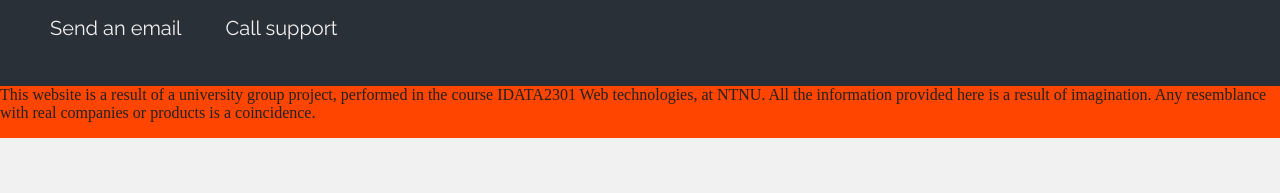
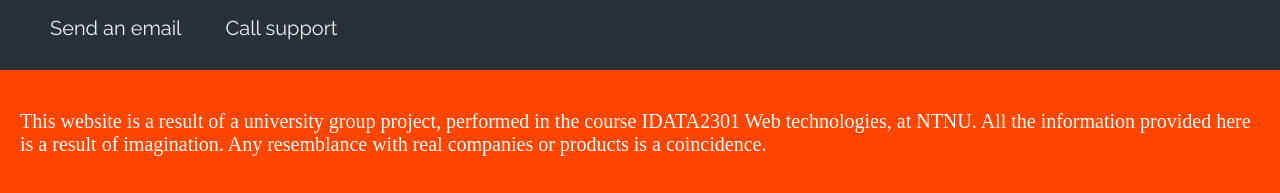
Before and after one commit to Nezerpz/IDATA2301-Project-2025, a React (Vite) app: page / in a window 1280 px wide. Shown: the part 967-1160 px from the top of the page. Before the commit the page ends 1105 px from the top, so only its background shows below. Built offline with nearby package versions, Linux system fonts and the light colour scheme; a web font is replaced by a local one.

Commit message:
better disclaimer

```diff
--- a/src/static/css/index.css
+++ b/src/static/css/index.css
@@ -26,7 +26,11 @@
     margin: 20px;
 }
 #disclaimer {
+    padding: 20px;
     background-color: orangered;
+}
+#disclaimer > p {
+    font-size: 125%;
     color: white;
 }
 
```
